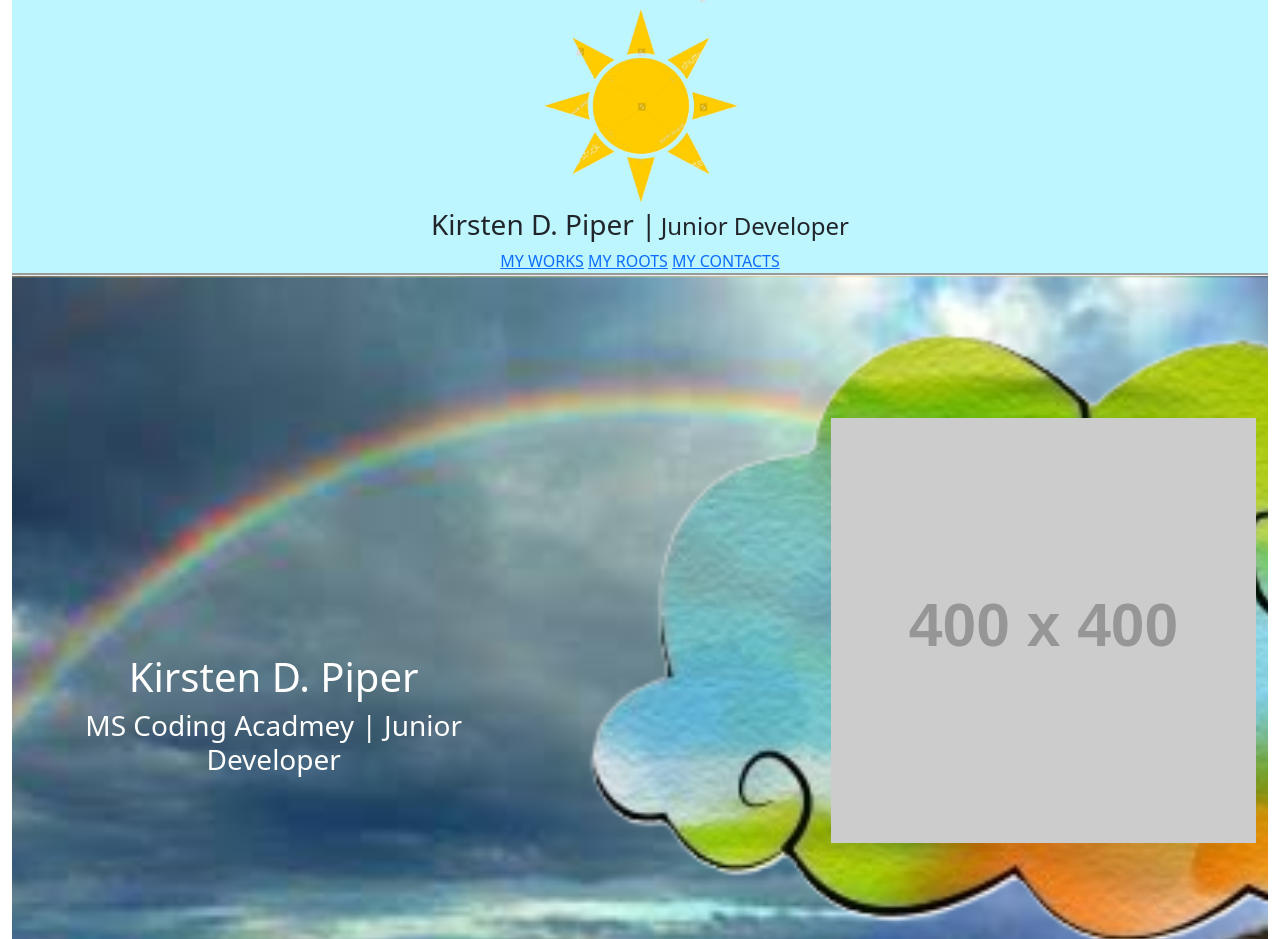
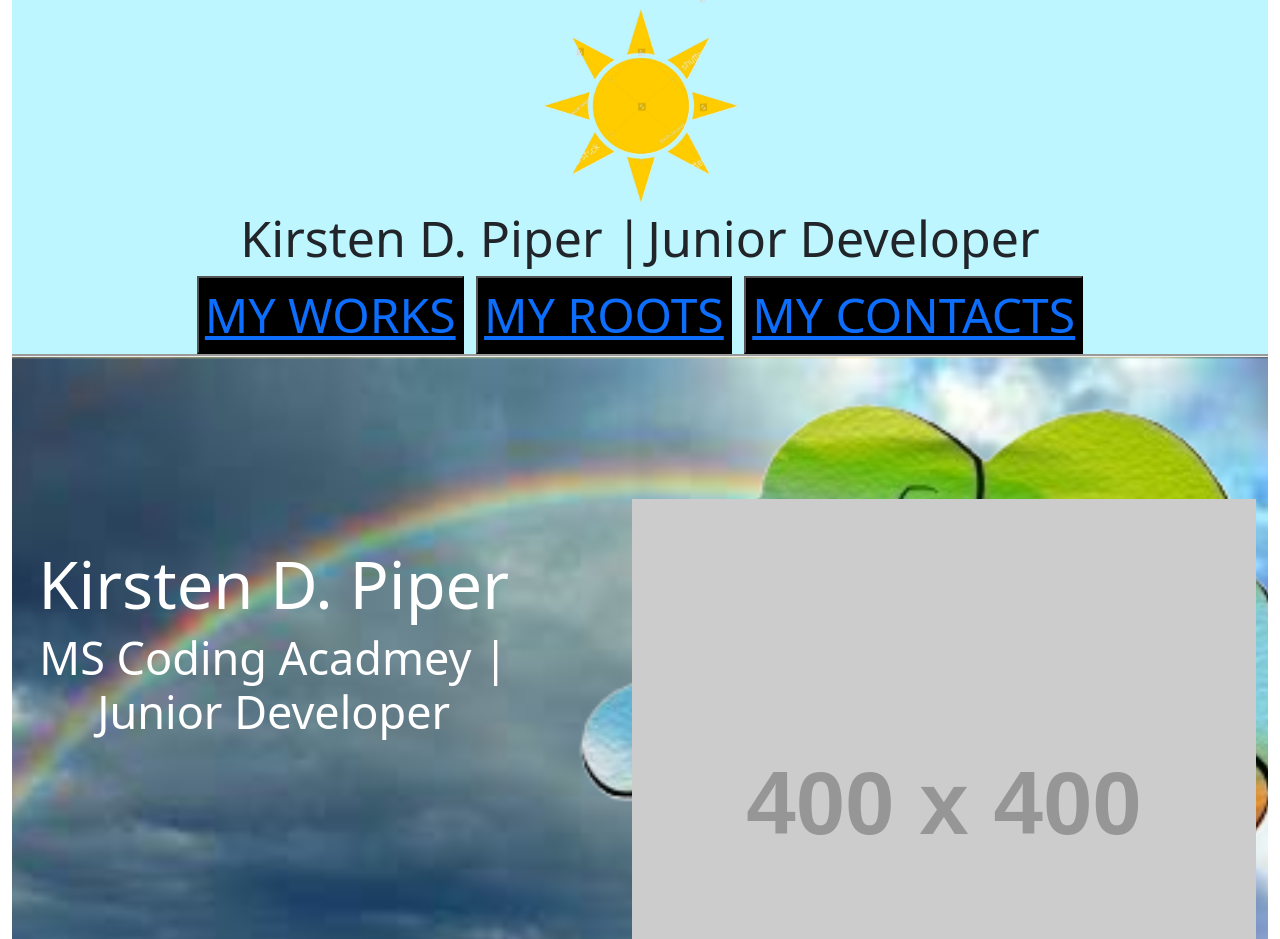
Before and after one commit to K-D-Piper/Project_Portfolio, a plain HTML site: page index.html in a window 1280 px wide. Shown: the top 939 px of the page. Drawn offline with Linux system fonts and the light colour scheme; placeholder pictures from the web are drawn by us.

Commit message:
Sizing Changes Cont. 992px/Laptop Size
Sizing continued. Changed up the fonts from sky to rocks. Made bigger. Changed links to buttons. Nearly finished laptop sizing.

```diff
--- a/css/style.css
+++ b/css/style.css
@@ -8,6 +8,10 @@
     display: ruby;
 }
 
+.Sky-Links button{
+    background-color: black;
+    color: pink;
+}
 /*Nav-Sky END*/
 
 /*Profile-Clouds START*/
@@ -122,6 +126,8 @@
     .Cloud-Words{
         padding-top: 30%;
     }
+
+
     .Cloud-Picture img{
         width: 100%;
         padding-top: 20%;
@@ -130,7 +136,71 @@
 }
 
 @media (min-width:992px) /*Laptop Sized*/ {
+    .Sky-Words h3{
+        font-size: 50px;
+    }
 
+    .Sky-Links{
+        font-size: xxx-large;
+    }
+
+    /*Nav-Sky END*/
+
+    .Cloud-Words{
+        padding-top: 15%;
+    }
+    .Cloud-Words h1{
+        font-size: 65px;
+    }
+
+    .Cloud-Words h3{
+        font-size: 45px;
+    }
+
+    .Cloud-Picture{
+        background-size: cover;
+        background-repeat: no-repeat;
+        padding-bottom: 20%;
+    }
+
+    .Cloud-Picture img{
+        width: 100%;
+        padding-top: 20%;
+        padding-left: 12%;
+    }
+
+    /*Profile-Clouds END*/
+
+    /*Projects-Tree START*/
+    .Bench-Title h1{
+        font-size: 60px;
+    }
+
+    .Tree-Showcase h1{
+        font-size: 60px;
+    }
+
+    /*Projects-Tree END*/
+    .About-Roots h1{
+        font-size: 80px;
+    }
+
+    .About-Roots p{
+        font-size: 50px;
+    }
+
+    .About-Roots h6{
+        font-size:60px
+    }
+
+    .About-Roots ul li{
+        font-size:50px;
+    }
+    /*About-Roots END*/
+
+    .Nav-Rocks p{
+        font-size: 60px;
+    }
 }
 
 @media (min-width:1200px) /*desktop sized*/ {
--- a/index.html
+++ b/index.html
@@ -18,13 +18,13 @@
                         </div>
                         <div class="Sky-Words col-sm-12">
                             <h3>Kirsten D. Piper |</h3>
-                            <h4>Junior Developer</h4>
+                            <h3>Junior Developer</h3>
                         </div>
                     </div>
                     <div class="Sky-Links col-12">
-                        <a href="">MY WORKS</a>
-                        <a href="">MY ROOTS</a>
-                        <a href="">MY CONTACTS</a>
+                       <button><a href="">MY WORKS</a></button>
+                        <button><a href="">MY ROOTS</a></button>
+                        <button><a href="">MY CONTACTS</a></button>
                     </div>
                 </div>
             </div> <!--Nav-Sky END-->
@@ -32,11 +32,11 @@
         <main>
             <div class="Profile-Clouds container-fluid">
                 <div class="row">
-                    <div class="Cloud-Words col-md-5">
+                    <div class="Cloud-Words col-md-5 col-lg-5">
                         <h1>Kirsten D. Piper</h1>
                         <h3>MS Coding Acadmey | Junior Developer</h3>
                     </div>
-                    <div class="Cloud-Picture col-md-7">
+                    <div class="Cloud-Picture col-md-7 col-lg-7">
                         <img class="image-fluid" src="https://placehold.co/400x400" alt="This is a placeholder picture that will one day be my face.">
                     </div>
                 </div>
@@ -86,7 +86,7 @@
         </main>
         <footer>
             <div class="Nav-Rocks">
-                <p>Email: Kirsten.d.piper@gmail.com</p>
+                <p>EMAIL: Kirsten.d.piper@gmail.com</p>
                 <ul class="Rock-Links">
                     <li><a href=""><img class="img-fluid col-2" src="./media/GitHub-Logo.png" alt="Github Logo Image"></a></li>
                     <li><a href=""><img class="img-fluid col-2" src="./media/Linkedin-Logo.png" alt="Linkedin Logo image"></a></li>
```
